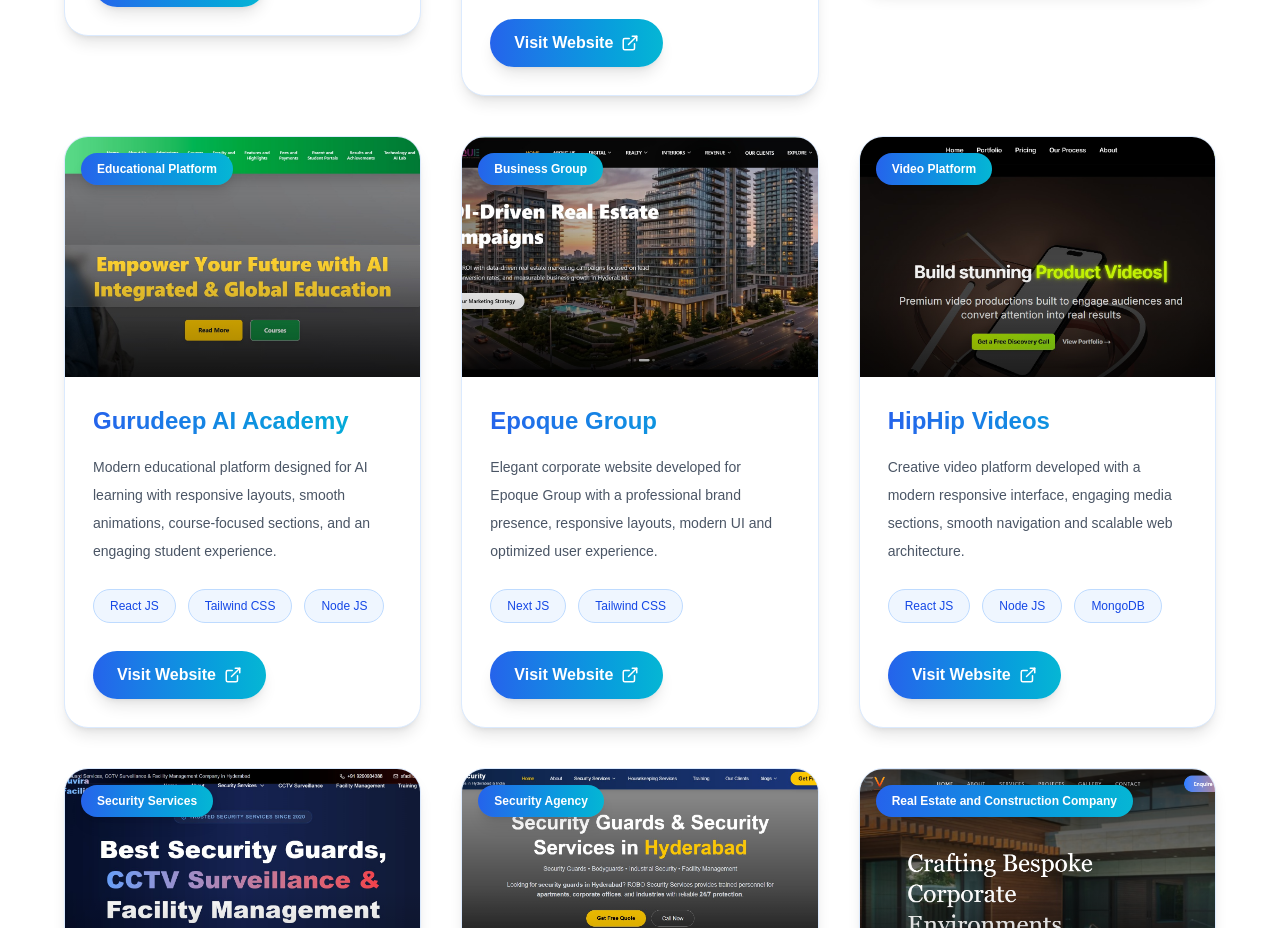
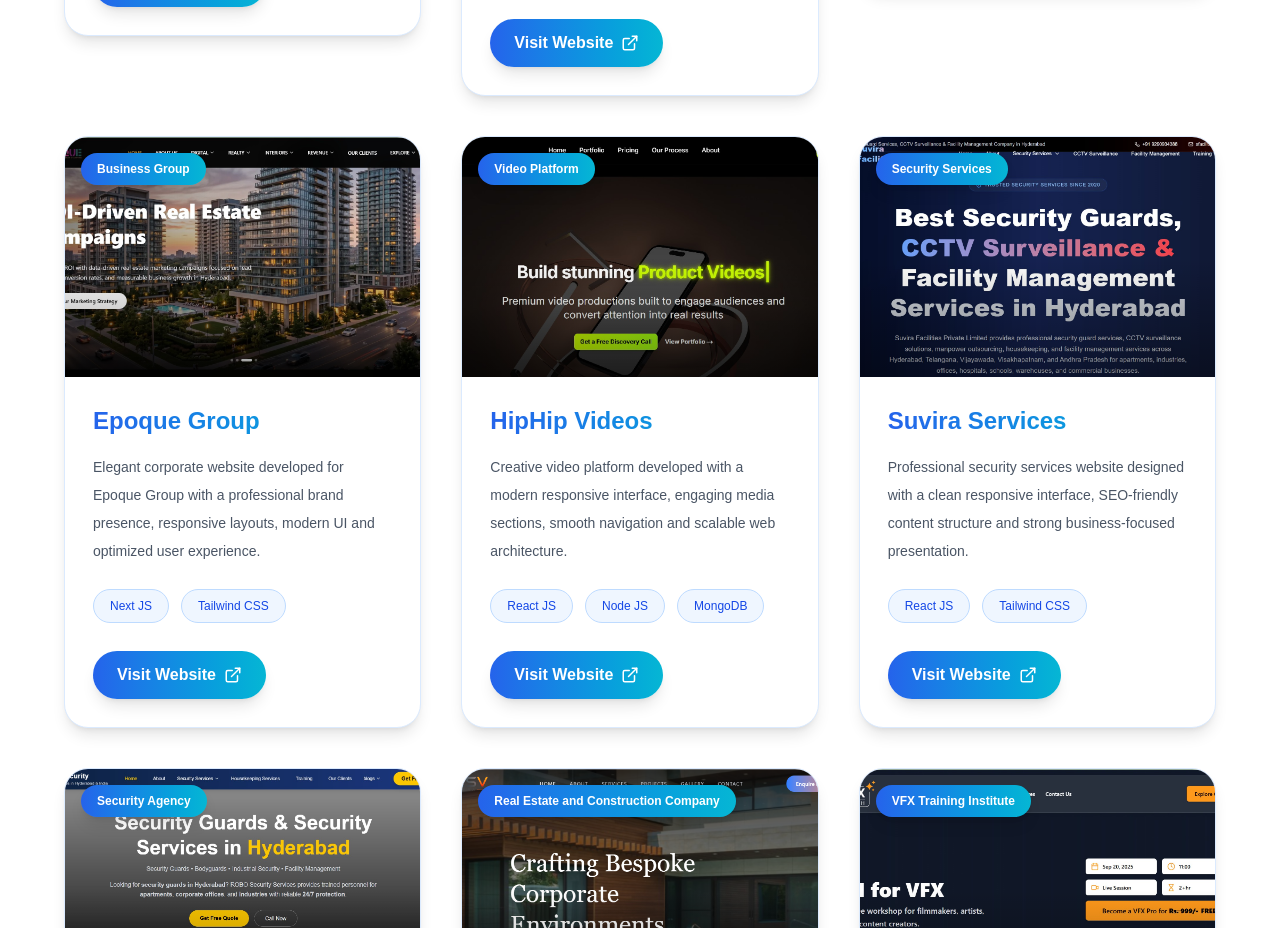
Before and after one commit to saikiranyalavarthi/kidi-web-tech, a Next.js app: page /projects in a window 1280 px wide. Shown: the part 1100-2028 px from the top of the page. Built offline with nearby package versions, Linux system fonts and the light colour scheme.

Commit message:
Merge remote main with local project

```diff
--- a/src/app/projects/page.js
+++ b/src/app/projects/page.js
@@ -76,26 +76,26 @@ export default function ProjectsPage() {
         "Arka Aqua Tech website, aquaculture website development, aquaculture company website, Next JS website",
     },
 
-    {
-      title: "Gurudeep AI Academy",
-      slug: "gurudeep-ai-academy",
-      image: "/image8.jpg",
-      link: "https://www.gurudeepaiacademy.com/",
-      category: "Educational Platform",
-      tools: ["React JS", "Tailwind CSS", "Node JS"],
+    // {
+    //   title: "Gurudeep AI Academy",
+    //   slug: "gurudeep-ai-academy",
+    //   image: "/image8.jpg",
+    //   link: "https://www.gurudeepaiacademy.com/",
+    //   category: "Educational Platform",
+    //   tools: ["React JS", "Tailwind CSS", "Node JS"],
 
-      description:
-        "Modern educational platform designed for AI learning with responsive layouts, smooth animations, course-focused sections, and an engaging student experience.",
+    //   description:
+    //     "Modern educational platform designed for AI learning with responsive layouts, smooth animations, course-focused sections, and an engaging student experience.",
 
-      seoTitle:
-        "Gurudeep AI Academy Website | AI Education Platform Development",
+    //   seoTitle:
+    //     "Gurudeep AI Academy Website | AI Education Platform Development",
 
-      seoDescription:
-        "KIDIWEBTECH created a responsive AI education website for Gurudeep AI Academy using React JS, Tailwind CSS and Node JS.",
+    //   seoDescription:
+    //     "KIDIWEBTECH created a responsive AI education website for Gurudeep AI Academy using React JS, Tailwind CSS and Node JS.",
 
-      keywords:
-        "Gurudeep AI Academy website, AI education website, online education platform, React JS development",
-    },
+    //   keywords:
+    //     "Gurudeep AI Academy website, AI education website, online education platform, React JS development",
+    // },
 
     {
       title: "Epoque Group",
```
